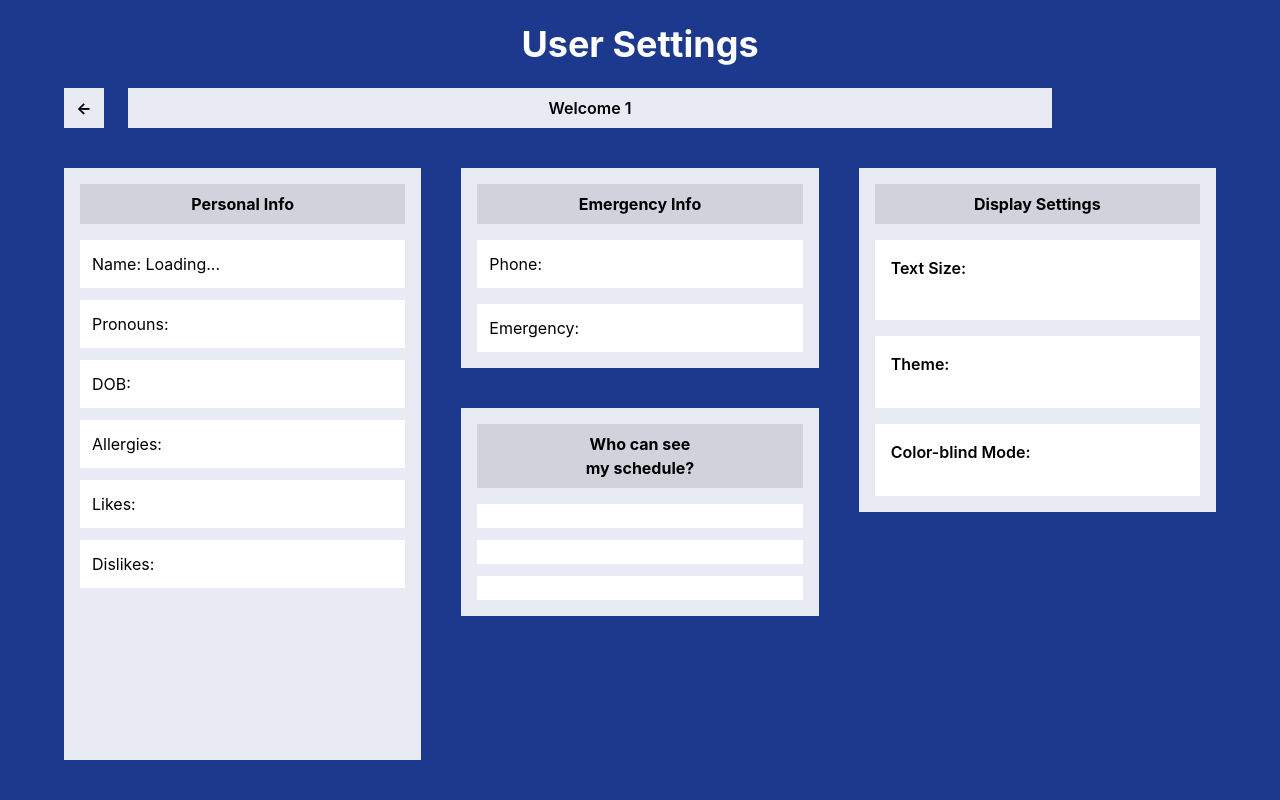
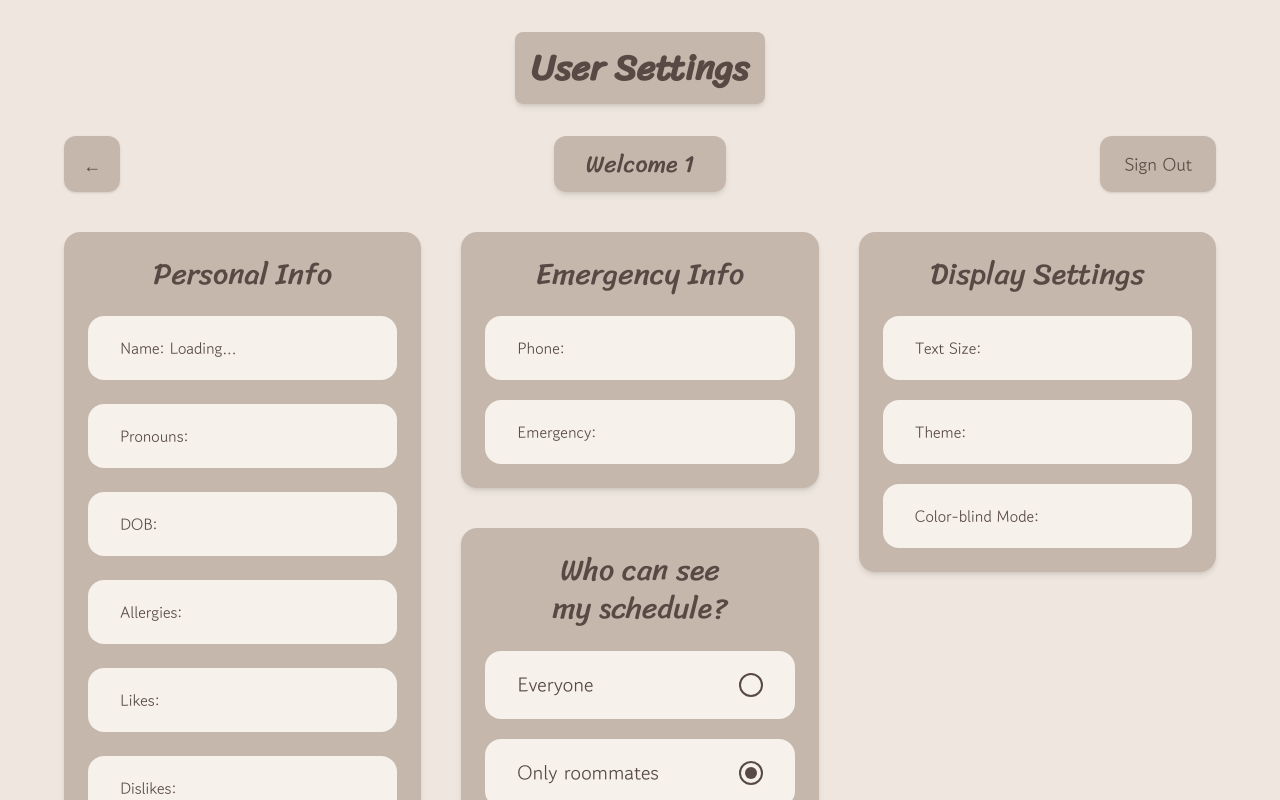
Before and after one commit to The-Landlords/Room8, a React (Vite) app in the folder packages/react-frontend/: page /settings/1 in a window 1280 px wide. Shown: the top 800 px of the page. Built offline with nearby package versions, Linux system fonts and the light colour scheme; no server answers.

Commit message:
FIX: corrected the userSetting Frontend by follwoing the give css we use in FIGMA

```diff
--- a/packages/react-frontend/src/global.css
+++ b/packages/react-frontend/src/global.css
@@ -46,6 +46,10 @@ body {
 	.button {
 		@apply bg-primary/70 text-text font-secondary text-lg py-2 px-4 rounded-md shadow-sm hover:bg-primary/90 transition-colors duration-150;
 	}
+	.settings-background {
+		@apply min-h-screen flex flex-col;
+		background-color: #efe7df;
+	}
 }
 
 @keyframes floatUp {
--- a/packages/react-frontend/src/userSetting.tsx
+++ b/packages/react-frontend/src/userSetting.tsx
@@ -4,6 +4,9 @@ import { useNavigate, useParams } from "react-router-dom";
 export default function UserSetting() {
 	const navigate = useNavigate();
 	const { username } = useParams();
+
+	const [scheduleVisibility, setScheduleVisibility] =
+		useState("only-roommates");
 
 	const [user, setUser] = useState<any>(null);
 
@@ -23,35 +26,47 @@ export default function UserSetting() {
 	}, [username]);
 
 	return (
-		<div className="min-h-screen w-full bg-blue-900 flex flex-col">
+		<div className="settings-background">
 			{/* HEADER */}
-			<header className="w-full py-6">
-				<h1 className="text-center text-4xl font-bold text-white">
-					User Settings
-				</h1>
+			<header className="w-full flex justify-center pt-8">
+				<h1 className="header">User Settings</h1>
 			</header>
 
 			{/* TOP BAR */}
-			<div className="w-full flex justify-center px-6">
-				<div className="w-full max-w-6xl flex items-center gap-6">
+			<div className="w-full flex justify-center px-6 mt-8">
+				<div className="w-full max-w-6xl grid grid-cols-3 items-center gap-6">
 					{/* left controls */}
-					<div className="flex items-center gap-3">
+					<div className="flex justify-start">
 						<button
 							type="button"
+							//FIX ME Change button nag. to correct page
 							onClick={() => navigate("/")}
-							className="bg-white/90 h-10 w-10 flex items-center justify-center font-bold hover:bg-purple-600"
+							className="button h-14 w-14 flex items-center justify-center rounded-xl"
 						>
 							←
 						</button>
 					</div>
 
 					{/* center welcome */}
-					<div className="flex-1 bg-white/90 h-10 flex items-center justify-center font-semibold">
+					<div className="flex justify-center">
+						<div className="bg-primary/70 h-14 px-8 flex items-center justify-center rounded-xl shadow-md">
+							<div className="font-primary text-text text-2xl">
 								Welcome {user?.username ?? username ?? "User"}
 							</div>
+						</div>
+					</div>
 
-					{/* right spacer */}
-					<div className="w-[140px]" />
+					{/* right sign out */}
+					<div className="flex justify-end">
+						<button
+							type="button"
+							//FIX ME Change button nag. to correct page
+							onClick={() => navigate("/")}
+							className="button h-14 px-6 rounded-xl"
+						>
+							Sign Out
+						</button>
+					</div>
 				</div>
 			</div>
 
@@ -59,103 +74,147 @@ export default function UserSetting() {
 			<main className="flex-1 flex justify-center px-6 py-10">
 				<div className="w-full max-w-6xl grid grid-cols-1 md:grid-cols-3 gap-10">
 					{/* LEFT COLUMN */}
-					<div className="bg-white/90 p-4 md:order-1">
-						<div className="bg-black/10 text-center font-bold py-2 mb-4">
+					{/* LEFT COLUMN */}
+					<div className="md:order-1 w-full min-w-0">
+						<div className="bg-primary/70 rounded-2xl shadow-md p-6 w-full min-w-0">
+							{/*COLUMN HEADER*/}
+							<h2 className="font-primary text-text text-3xl text-center mb-6">
 								Personal Info
+							</h2>
+
+							{/*COLUMN MEMBERS*/}
+							<div className="space-y-6">
+								<div className="bg-secondary text-text font-secondary text-1xl rounded-2xl px-8 py-5">
+									Name: {user?.fullName ?? "Loading..."}
 								</div>
 
-						{/*detail on personal*/}
-						<div className="space-y-3">
-							<div className="bg-white p-3">
-								Name: {user?.fullName ?? "Loading..."}
-							</div>
-							<div className="bg-white p-3">
+								<div className="bg-secondary text-text font-secondary text-1xl rounded-2xl px-8 py-5">
 									Pronouns: {user?.pronouns}
 								</div>
-							<div className="bg-white p-3">DOB: {user?.DOB}</div>
-							<div className="bg-white p-3">
+
+								<div className="bg-secondary text-text font-secondary text-1xl rounded-2xl px-8 py-5">
+									DOB: {user?.DOB}
+								</div>
+
+								<div className="bg-secondary text-text font-secondary text-1xl rounded-2xl px-8 py-5">
 									Allergies: {user?.allergens}
 								</div>
-							<div className="bg-white p-3">
+
+								<div className="bg-secondary text-text font-secondary text-1xl rounded-2xl px-8 py-5">
 									Likes: {user?.likes}
 								</div>
-							<div className="bg-white p-3">
+
+								<div className="bg-secondary text-text font-secondary text-1xl rounded-2xl px-8 py-5">
 									Dislikes: {user?.dislikes}
+								</div>
 							</div>
 						</div>
 					</div>
 
 					{/* RIGHT COLUMN */}
-					<div className="flex flex-col gap-6 md:order-3">
-						<div className="bg-white/90 p-4">
-							<div className="bg-black/10 text-center font-bold py-2 mb-4">
+					<div className="md:order-3 w-full min-w-0">
+						<div className="bg-primary/70 rounded-2xl shadow-md p-6 w-full min-w-0">
+							{/*HEADER*/}
+							<h2 className="font-primary text-text text-3xl text-center mb-6">
 								Display Settings
+							</h2>
+
+							<div className="space-y-5">
+								<div className="bg-secondary text-text font-secondary text-1xl rounded-2xl px-8 py-5">
+									Text Size: {user?.settings?.textSize}
 								</div>
 
-							<div className="bg-white p-4 mb-4">
-								<div className="font-semibold mb-2">
-									Text Size: {user?.settings?.textSize}
-								</div>
-								<div className="space-y-2">
-									<div className="flex items-center justify-between"></div>
-									<div className="flex items-center justify-between"></div>
-									<div className="flex items-center justify-between"></div>
-								</div>
+								<div className="bg-secondary text-text font-secondary text-1xl rounded-2xl px-8 py-5">
+									Theme: {user?.settings?.theme}
 								</div>
 
-							<div className="bg-white p-4 mb-4">
-								<div className="font-semibold mb-2">
-									Theme: {user?.settings?.theme}
-								</div>
-								<div className="space-y-2">
-									<div className="flex items-center justify-between"></div>
-									<div className="flex items-center justify-between"></div>
-								</div>
-							</div>
-
-							<div className="bg-white p-4">
-								<div className="font-semibold mb-2">
+								<div className="bg-secondary text-text font-secondary text-1xl rounded-2xl px-8 py-5">
 									Color-blind Mode:{" "}
-									{user?.settings?.colorBlindMode}
-								</div>
-								<div className="space-y-2">
-									<div className="flex items-center justify-between"></div>
-									<div className="flex items-center justify-between"></div>
+									{String(
+										user?.settings?.colorBlindMode ?? ""
+									)}
 								</div>
 							</div>
 						</div>
 					</div>
 
 					{/* MIDDLE COLUMN */}
-					<div className="flex flex-col gap-10 md:order-2">
-						<div className="bg-white/90 p-4">
-							<div className="bg-black/10 text-center font-bold py-2 mb-4">
+
+					{/* MIDDLE COLUMN */}
+					<div className="md:order-2 w-full min-w-0 flex flex-col gap-10">
+						<div className="bg-primary/70 rounded-2xl shadow-md p-6 w-full min-w-0">
+							{/*HEADER*/}
+							<h2 className="font-primary text-text text-3xl text-center mb-6">
 								Emergency Info
+							</h2>
+
+							<div className="space-y-5">
+								<div className="bg-secondary text-text font-secondary text-1xl rounded-2xl px-8 py-5">
+									Phone: {user?.phone}
 								</div>
 
-							<div className="space-y-4">
-								<div className="bg-white p-3">
-									Phone: {user?.phone}
-								</div>
-								<div className="bg-white p-3">
+								<div className="bg-secondary text-text font-secondary text-1xl rounded-2xl px-8 py-5">
 									Emergency: {user?.emergencyContact?.name}{" "}
 									{user?.emergencyContact?.phone}
 								</div>
 							</div>
 						</div>
 
-						<div className="bg-white/90 p-4">
-							<div className="bg-black/10 text-center font-bold py-2 mb-4">
-								Who can see <br /> my schedule?
-							</div>
+						<div className="bg-primary/70 rounded-2xl shadow-md p-6 w-full min-w-0">
+							{/*HEADER*/}
+							<h2 className="font-primary text-text text-3xl text-center mb-6 leading-tight">
+								Who can see
+								<br />
+								my schedule?
+							</h2>
 
-							{/* NEXT THING TO DO IS TO ADD FEAT: who can view my schedule*/}
-							<div className="space-y-3">
-								<div className="bg-white p-3 flex items-center justify-between"></div>
+							{/*CLICKABLE ROWS */}
+							<div className="space-y-5">
+								<button
+									type="button"
+									onClick={() =>
+										setScheduleVisibility("everyone")
+									}
+									className="w-full bg-secondary text-text font-secondary text-xl rounded-2xl px-8 py-5 flex items-center justify-between"
+								>
+									<span>Everyone</span>
+									<span className="h-6 w-6 rounded-full border-2 border-text flex items-center justify-center">
+										{scheduleVisibility === "everyone" && (
+											<span className="h-3 w-3 rounded-full bg-text" />
+										)}
+									</span>
+								</button>
 
-								<div className="bg-white p-3 flex items-center justify-between"></div>
+								<button
+									type="button"
+									onClick={() =>
+										setScheduleVisibility("only-roommates")
+									}
+									className="w-full bg-secondary text-text font-secondary text-xl rounded-2xl px-8 py-5 flex items-center justify-between"
+								>
+									<span>Only roommates</span>
+									<span className="h-6 w-6 rounded-full border-2 border-text flex items-center justify-center">
+										{scheduleVisibility ===
+											"only-roommates" && (
+											<span className="h-3 w-3 rounded-full bg-text" />
+										)}
+									</span>
+								</button>
 
-								<div className="bg-white p-3 flex items-center justify-between"></div>
+								<button
+									type="button"
+									onClick={() =>
+										setScheduleVisibility("private")
+									}
+									className="w-full bg-secondary text-text font-secondary text-xl rounded-2xl px-8 py-5 flex items-center justify-between"
+								>
+									<span>No one (private)</span>
+									<span className="h-6 w-6 rounded-full border-2 border-text flex items-center justify-center">
+										{scheduleVisibility === "private" && (
+											<span className="h-3 w-3 rounded-full bg-text" />
+										)}
+									</span>
+								</button>
 							</div>
 						</div>
 					</div>
```
Also changed, not shown: 1 other file (tests, documents, lock files or other folders). Lines whose indentation alone changed are shown as unchanged.
